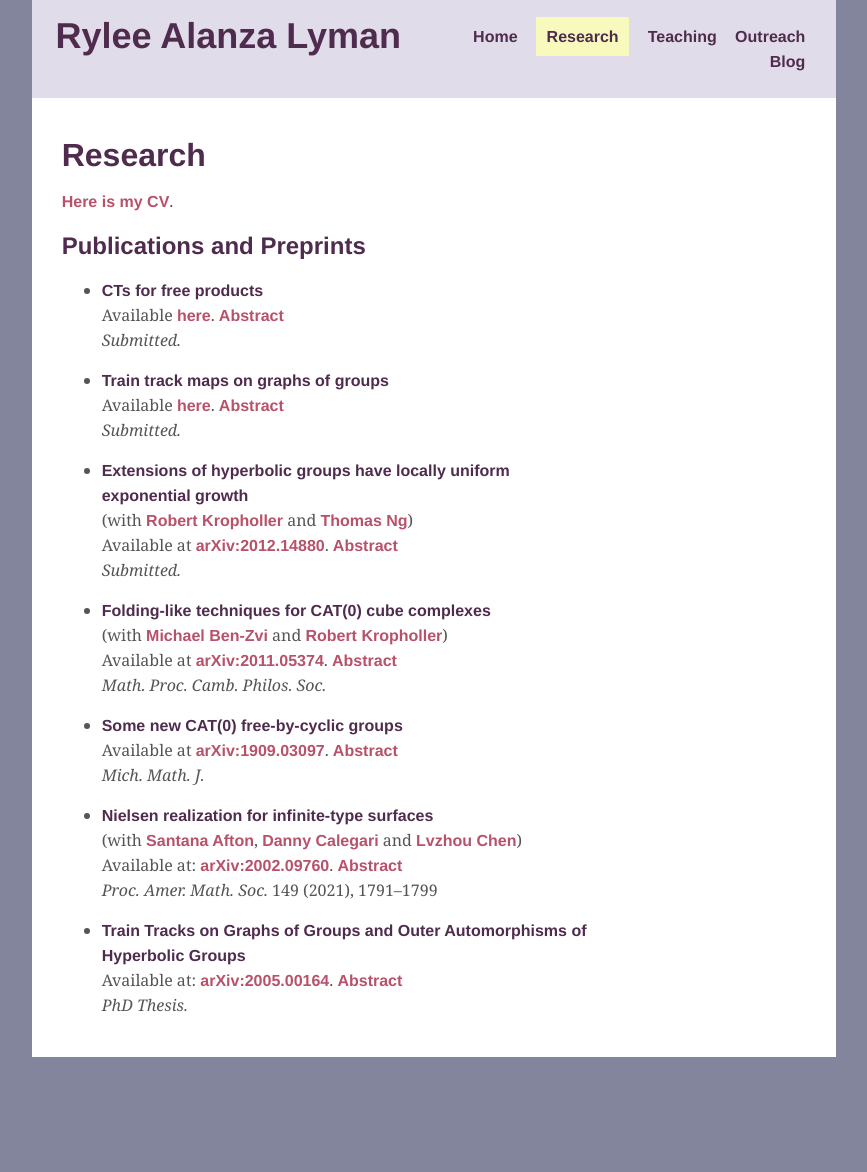
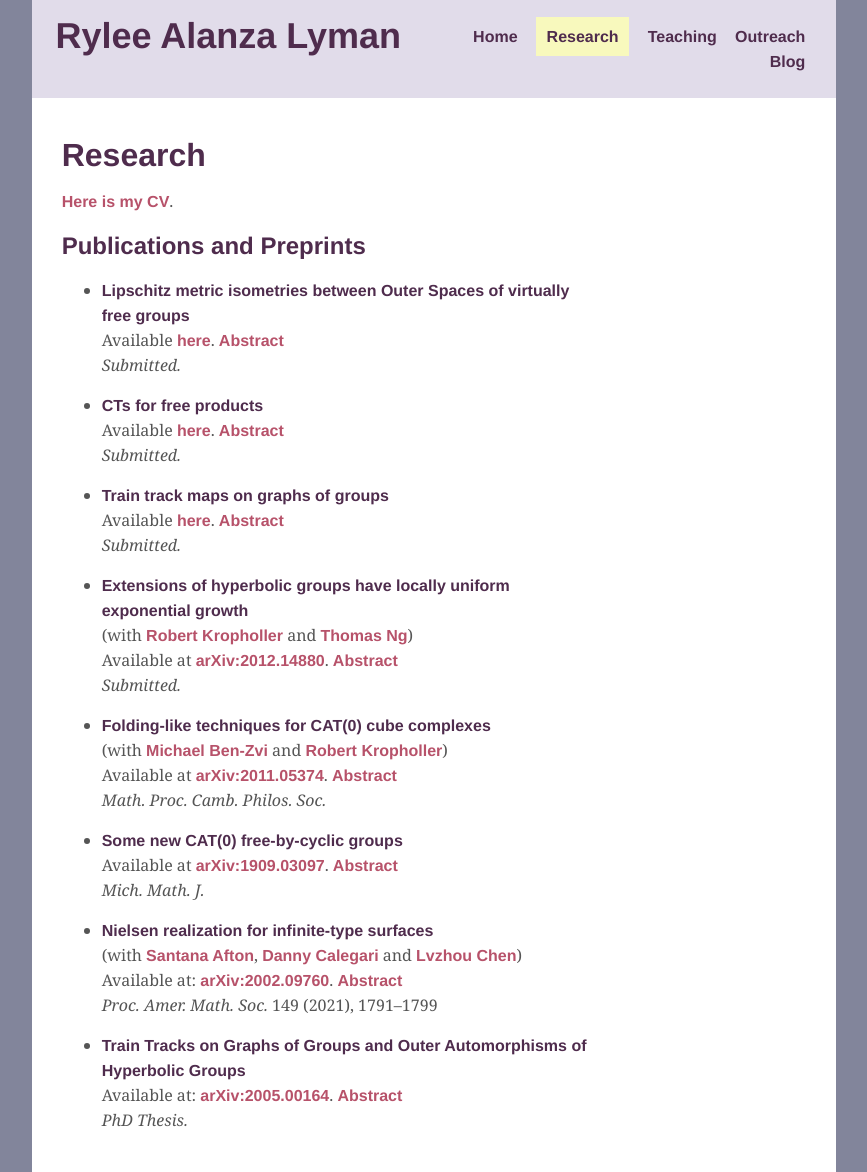
Before and after one commit to ryleelyman/Site, a Jekyll site: the page built from research.md, in a window 1280 px wide. Shown: the whole page, without its empty margins (206-1073 px from the left). Built offline with Jekyll 4.4.1, drawn with Linux system fonts in a browser that asks for light colours; before the commit the page ends 1057 px from its top, so only the background shows below that.

Commit message:
add new paper to Research.md

```diff
--- a/research.md
+++ b/research.md
@@ -9,6 +9,15 @@
 
 ## Publications and Preprints
 
+- **Lipschitz metric isometries between Outer Spaces of virtually free groups**
+Available [here][Lipschitz metric isometries].
+<a onclick="displayabs('Lipschitz')">Abstract</a>
+*Submitted.*
+<div id="Lipschitz" style="display: none">
+<blockquote>
+Dowdall and Taylor observed that given a finite-index subgroup of a free group, taking covers induces an embedding from the Outer Space of the free group to the Outer Space of the subgroup, that this embedding is an isometry with respect to the (asymmetric) Lipschitz metric, and that the embedding sends folding paths to folding paths. The purpose of this note is to extend this result to virtually free groups. We further extend a result Francaviglia and Martino, proving the existence of “candidates” for the Lipschitz distance between points in the Outer Space of the virtually free group. Additionally we identify a deformation retraction of the spine of the Outer Space for the virtually free group with the space considered by Krstic and Vogtmann.
+</blockquote>
+</div>
 - **CTs for free products**
 Available [here][CTs for free products].
 <a onclick="displayabs('CTs')">Abstract</a>
@@ -165,3 +174,4 @@
 [CV]: {{ "assets/pdfs/Lyman.pdf" | relative_url }}
 [CTs for free products]: {{ "assets/pdfs/CTsForFreeProducts.pdf" | relative_url }}
 [Train tracks on graphs of groups]: {{ "assets/pdfs/TrainTrackMapsonGraphsofGroups.pdf" | relative_url }}
+[Lipschitz metric isometries]: {{ "assets/pdfs/LipschitzMetricEmbeddings.pdf" | relative_url }}
```
Also changed, not shown: 8 other files.
